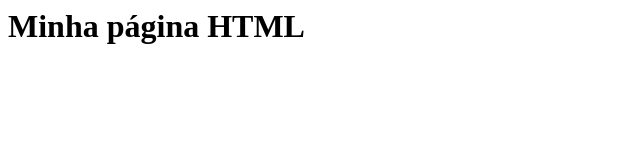
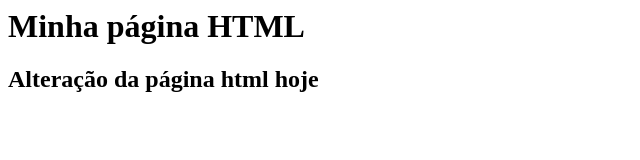
Before and after one commit to Shabaoth/gama-no-github, a plain HTML site: page index.html in a window 1280 px wide. Shown: the whole page, without its empty margins (0-640 px from the left). Drawn offline with Linux system fonts and the light colour scheme.

Commit message:
arquivo index.html atualizado novamente

```diff
--- a/index.html
+++ b/index.html
@@ -1,5 +1,7 @@
 <html>
     <body>
         <h1>Minha página HTML</h1>
+
+        <h2>Alteração da página html hoje</h2>
     </body>
 </html>
```
